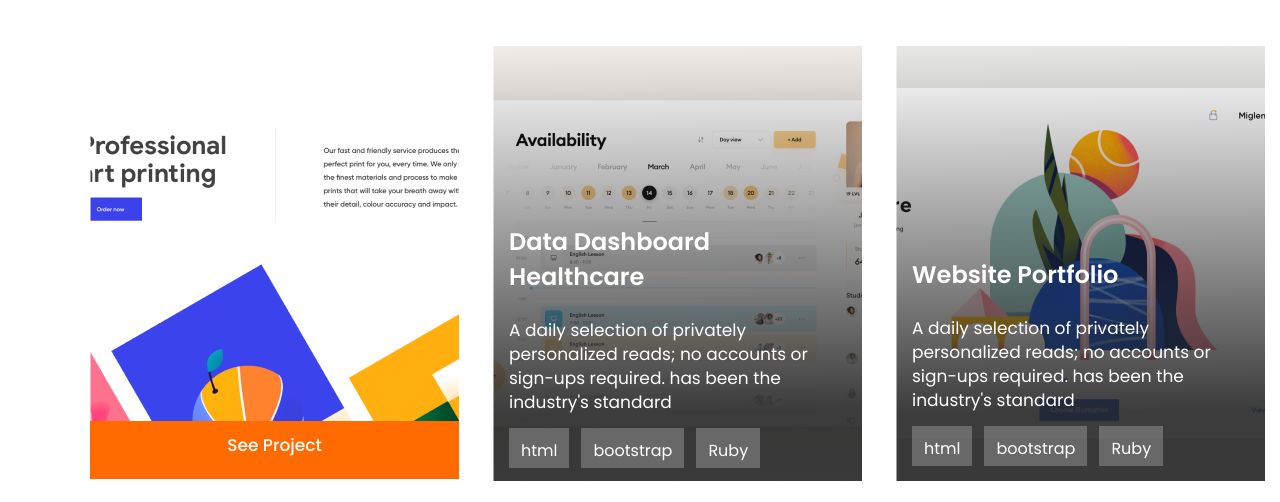
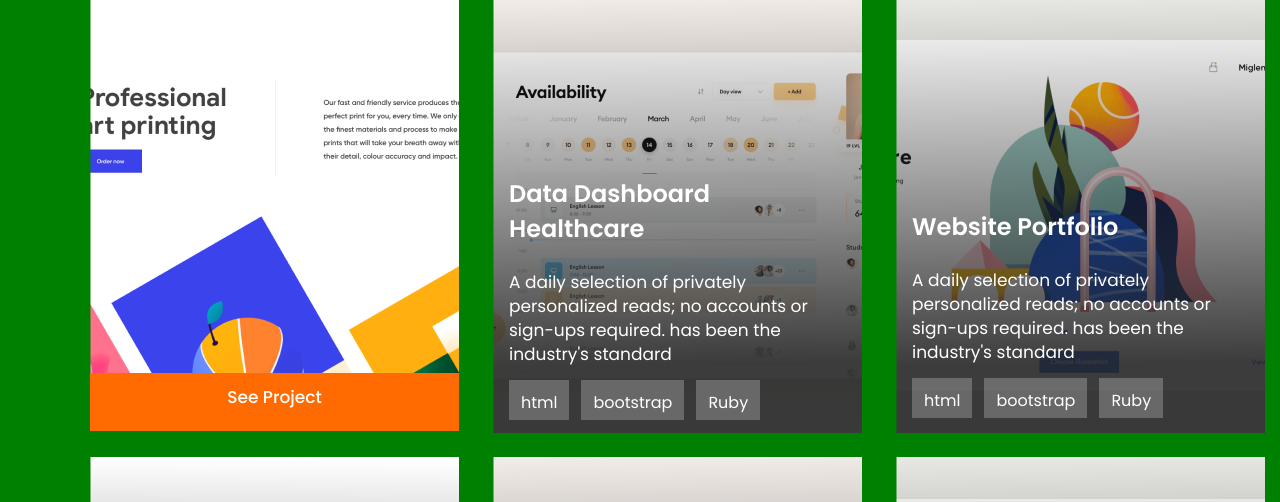
Before and after one commit to kennedyowusu/portfolio, a website: page index.html in a window 1280 px wide. Shown: the part 1587-2089 px from the top of the page. Drawn offline with Linux system fonts and the light colour scheme.

Commit message:
fixed margin issue with works section

```diff
--- a/index.html
+++ b/index.html
@@ -188,7 +188,7 @@
 
             </div>
 
-            <div class="grid-container">
+            <div class="grid-container-second-set">
 
               <div class="grid-child-red">
                   <div class="second-card-content-green">
--- a/style.css
+++ b/style.css
@@ -130,6 +130,9 @@ body {
 .my-works {
   width: 100%;
   display: grid;
+  /* height: 1000px; */
+  /* margin-top: -200px; */
+  background: green;
 }
 
 .recent-works-text {
@@ -234,6 +237,15 @@ body {
 }
 
 .grid-container {
+  display: grid;
+  grid-template-columns: repeat(3, 1fr);
+  margin-left: 90px;
+  margin-right: 40px;
+  margin-top: -24px;
+  gap: 10px;
+}
+
+.grid-container-second-set{
   display: grid;
   grid-template-columns: repeat(3, 1fr);
   margin-left: 90px;
```
Lines whose indentation alone changed are shown as unchanged.
